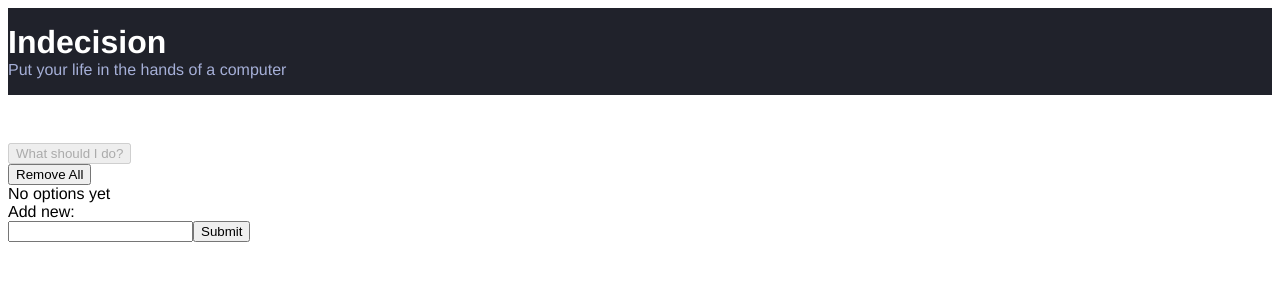
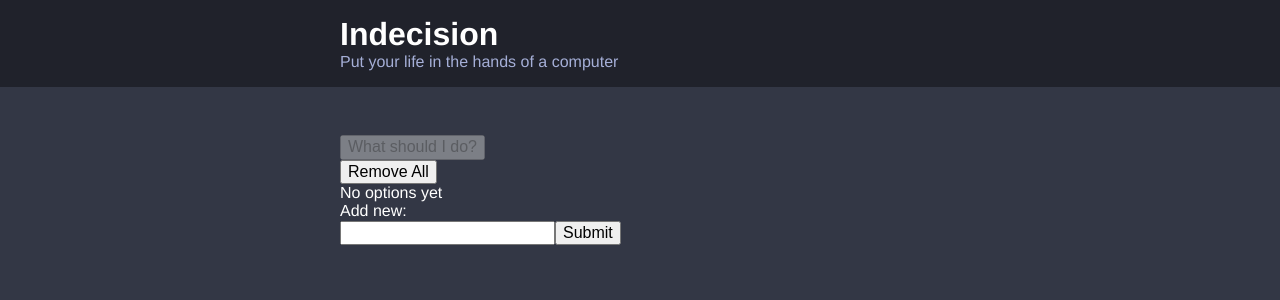
Before and after one commit to simeonkerkola/react-indecision, a React app: page / in a window 1280 px wide. Shown: the top 300 px of the page. Built offline with nearby package versions, Linux system fonts and the light colour scheme.

Commit message:
Add normalizer and some styles

```diff
--- a/package.json
+++ b/package.json
@@ -18,6 +18,7 @@
     "css-loader": "0.28.7",
     "live-server": "1.2.0",
     "node-sass": "^4.5.3",
+    "normalize.css": "^7.0.0",
     "react": "15.6.1",
     "react-dom": "15.6.1",
     "react-modal": "2.2.2",
--- a/src/app.jsx
+++ b/src/app.jsx
@@ -1,6 +1,7 @@
 import React from 'react'
 import ReactDOM from 'react-dom'
 import IndecisionApp from './components/IndecisionApp.jsx'
+import 'normalize.css/normalize.css'
 import './styles/styles.scss'
 
 const Layout = (props) => {
--- a/src/components/Header.jsx
+++ b/src/components/Header.jsx
@@ -2,8 +2,10 @@ import React from 'react'
 
 const Header = (props) => (
   <div className="header">
-    <h1 className="header__title">{props.title}</h1>
-    {props.subtitle && <h2 className="header__subtitle">{props.subtitle}</h2>}
+    <div  className="container">
+      <h1 className="header__title">{props.title}</h1>
+      {props.subtitle && <h2 className="header__subtitle">{props.subtitle}</h2>}
+    </div>
   </div>
 )
 
--- a/src/components/IndecisionApp.jsx
+++ b/src/components/IndecisionApp.jsx
@@ -83,6 +83,7 @@ export default class IndecisionApp extends React.Component {
     return (
       <div>
         <Header subtitle={subtitle}/>
+        <div className="container">
           <Action
             handlePick={this.handlePick}
             hasOptions={this.state.options.length > 0}
@@ -95,6 +96,7 @@ export default class IndecisionApp extends React.Component {
           <AddOption
             handleAddOption={this.handleAddOption}
           />
+        </div>
         <OptionModal
           selectedOption={this.state.selectedOption}
           handleClearSelectedOption={this.handleClearSelectedOption}
--- a/src/styles/base/_base.scss
+++ b/src/styles/base/_base.scss
@@ -3,6 +3,8 @@ html {
 }
 
 body {
+  background: $dark-blue;
+  color: white;
   font-family: Helvetica, Arial, sans-serif;
-  font-size: 1.6rem;
+  font-size: $m-size;
 }
--- /dev/null
+++ b/src/styles/base/_settings.scss
@@ -0,0 +1,9 @@
+// Colors
+$off-black: #20222b;
+$dark-blue: #333745;
+$off-white: #a5afd7;
+
+// Spacing
+$m-size: 1.6rem;
+$l-size: 3.2rem;
+$xl-size: 4.8rem;
--- /dev/null
+++ b/src/styles/components/_container.scss
@@ -0,0 +1,5 @@
+.container {
+  max-width: 60rem;
+  margin: 0 auto;
+  padding: 0 $m-size; // padding on left and right
+}
--- a/src/styles/components/_header.scss
+++ b/src/styles/components/_header.scss
@@ -1,18 +1,18 @@
 .header {
-  background: #20222b;
+  background: $off-black;
   color: white;
-  margin-bottom: 4.8rem;
-  padding: 1.6rem 0;
+  margin-bottom: $xl-size;
+  padding: $m-size 0;
 }
 
 .header__title {
-  font-size: 3.2rem;
+  font-size: $l-size;
   margin: 0;
 }
 
 .header__subtitle {
-  color: #a5afd7;
-  font-size: 1.6rem;
+  color: $off-white;
+  font-size: $m-size;
   font-weight: 500;
   margin: 0;
 }
--- a/src/styles/styles.scss
+++ b/src/styles/styles.scss
@@ -1,2 +1,4 @@
+@import './base/settings';
 @import './base/base';
+@import './components/container';
 @import './components/header';
--- a/webpack.config.js
+++ b/webpack.config.js
@@ -12,7 +12,7 @@ module.exports = {
       test: /\.jsx$/, // look for all *.jsx files
       exclude: /node_modules/,
     },{
-      test: /\.scss$/,
+      test: /\.s?css$/,
       use: [ // use allows us to use an array of loaders
         'style-loader',
         'css-loader',
```
Also changed, not shown: 1 other file (tests, documents, lock files or other folders). Lines whose indentation alone changed are shown as unchanged.
